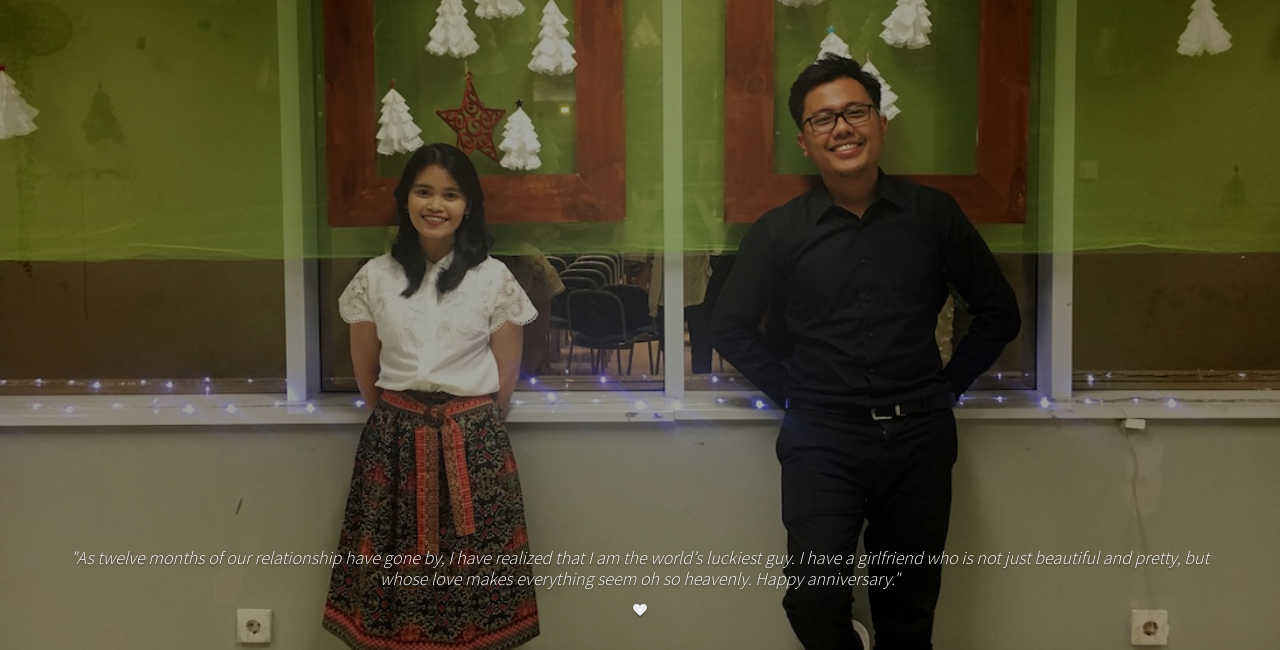
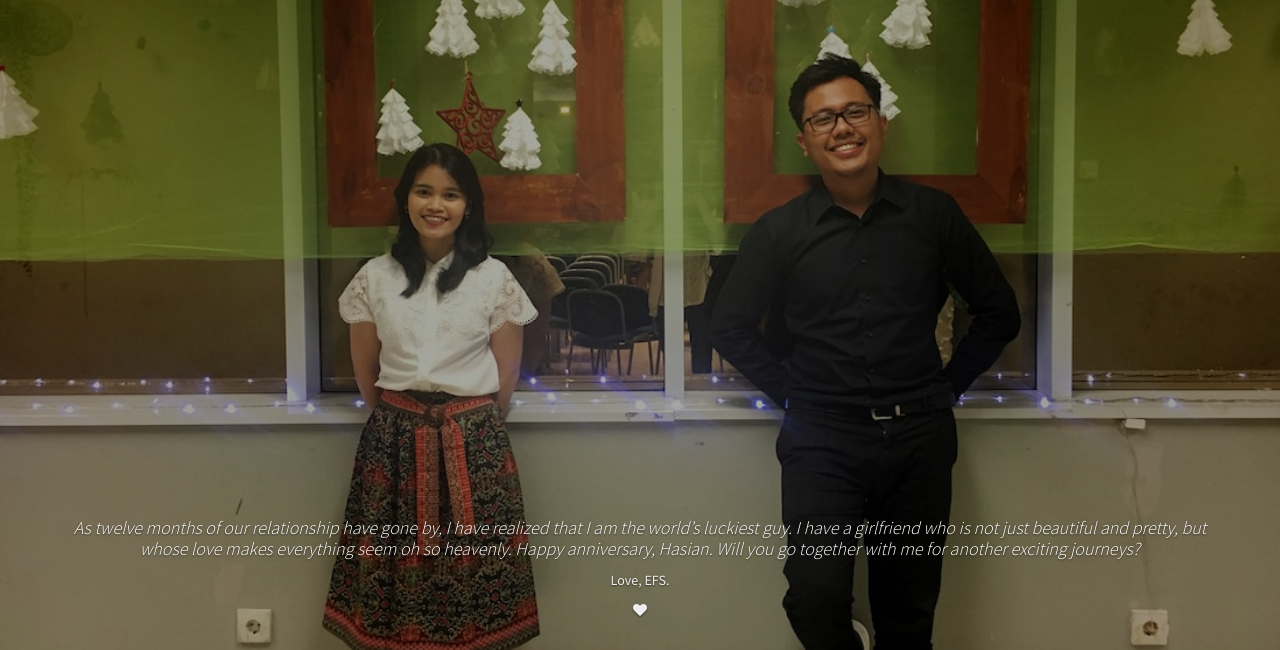
Before and after one commit to edwardfernando/r, a plain HTML site: page public/index.html in a window 1280 px wide. Shown: the part 150-800 px from the top of the page. Drawn offline with nearby package versions, Linux system fonts and the light colour scheme.

Commit message:
Some wording

```diff
--- a/public/index.html
+++ b/public/index.html
@@ -14,7 +14,7 @@
 	<meta property="og:type"          content="website" />
 	<meta property="og:title"         content="Happy 1st Anniversary" />
 	<meta property="og:description"   content="It's been 12 months exciting journeys!" />
-	<meta property="og:image"         content="http://www.nxlevelproject.com/img/er_2.png" />
+	<meta property="og:image"         content="http://www.regina.id/img/3.jpg" />
 
     <!-- Bootstrap and Font Awesome css-->
     <link rel="stylesheet" href="css/font-awesome.css">
@@ -62,7 +62,8 @@
         <div class="container">
           <div class="row">
             <div class="col-md-12">
-              <h4 class="sub"><em>"As twelve months of our relationship have gone by, I have realized that I am the world’s luckiest guy. I have a girlfriend who is not just beautiful and pretty, but whose love makes everything seem oh so heavenly. Happy anniversary."</em></h4>
+              <h4 class="sub"><em>As twelve months of our relationship have gone by, I have realized that I am the world’s luckiest guy. I have a girlfriend who is not just beautiful and pretty, but whose love makes everything seem oh so heavenly. Happy anniversary, Hasian. Will you go together with me for another exciting journeys?</em></h4>
+              <p align="center">Love, EFS.</p>
               <p align="center"><i class="fa fa-heart"></i> </p>
               <center></center>
             </div>
```
